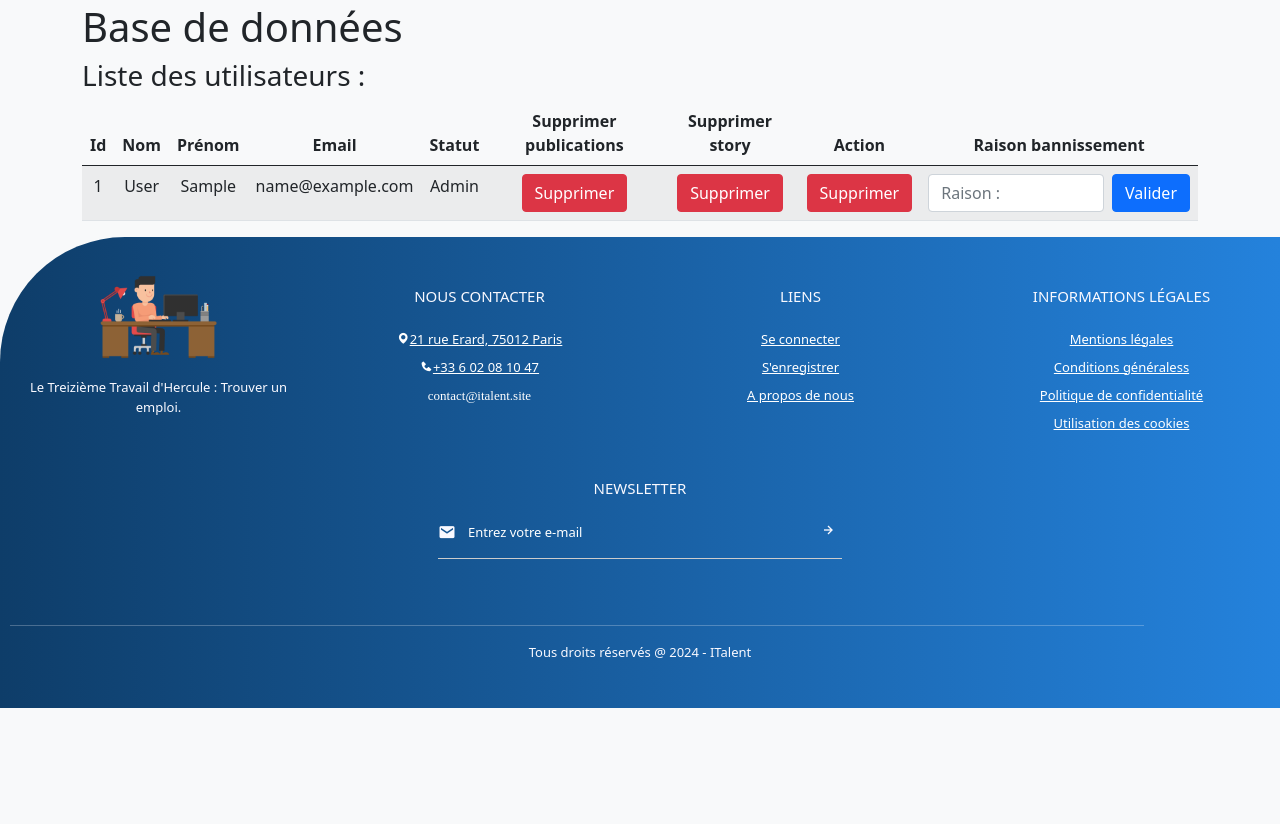
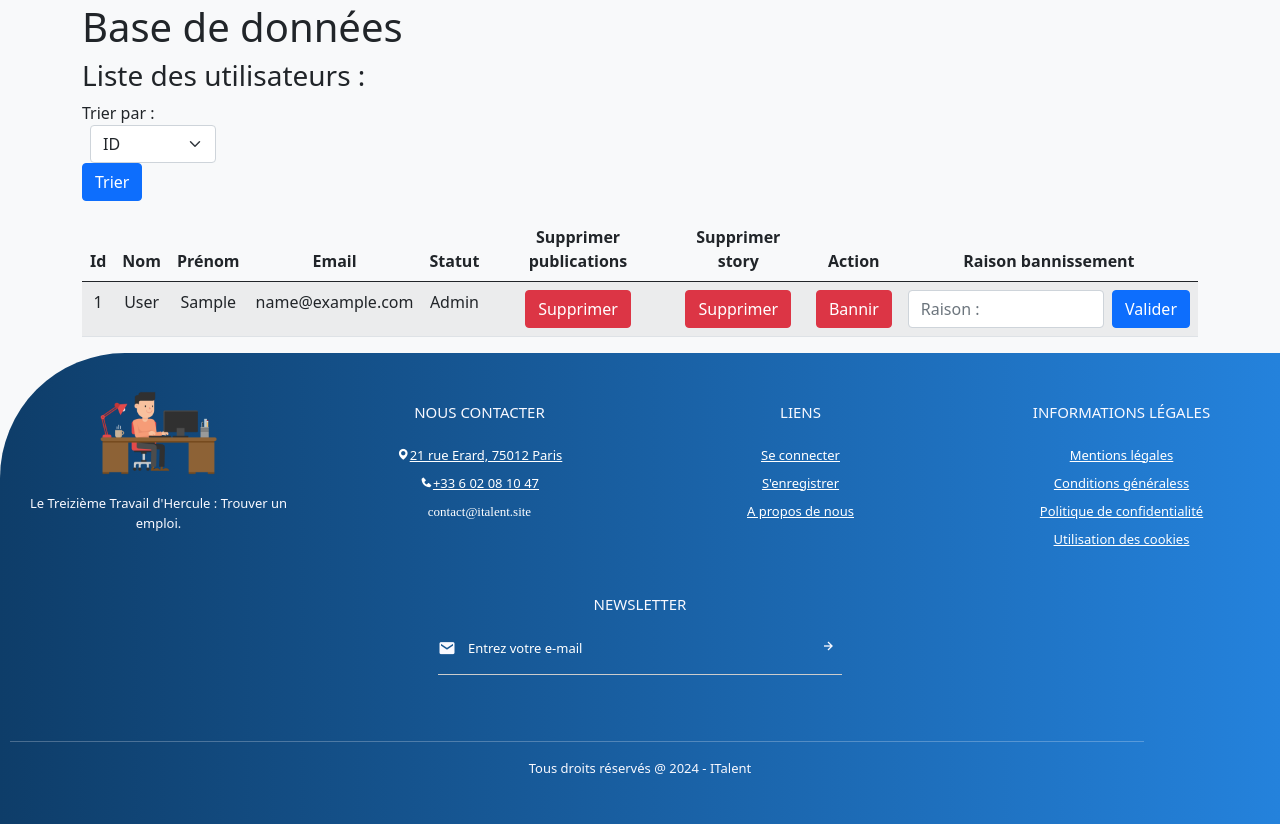
Before and after one commit to jaille75014/ITalent, a PHP site: page /admin.php in a window 1280 px wide. Shown: the part 119-943 px from the top of the page. Before the commit the page ends 827 px from the top, so only its background shows below. Run offline with PHP 8.4, Linux system fonts and the light colour scheme; the visitor is signed in with stand-in values (Sample User, id 1); tables that the repository leaves empty or names only in its code hold one stand-in row (values such as "Sample post").

Commit message:
modified:   admin.php

```diff
--- a/admin.php
+++ b/admin.php
@@ -65,6 +65,19 @@
             <h1>Base de données</h1>
             <h3>Liste des utilisateurs :</h3>
 
+            <div class="d-flex justify-content-between mb-3">
+                <form method="get" class="form-inline">
+                    <label for="sort_by">Trier par :</label>
+                    <select name="sort_by" id="sort_by" class="form-select mx-2">
+                        <option value="user_id">ID</option>
+                        <option value="email">Email</option>
+                        <option value="lastname">Nom</option>
+                        <option value="firstname">Prénom</option>
+                    </select>
+                    <button type="submit" class="btn btn-primary">Trier</button>
+                </form>
+            </div>
+
             <div class="table-responsive">
                 <table class="table table-striped">
                     <thead>
@@ -108,7 +121,7 @@
                             <td class="text-center">
                                 <form method="post">
                                     <input type="hidden" name="user_id" value="<?php echo $user['user_id']; ?>">
-                                    <button type="submit" class="btn btn-danger" name="delete_user">Supprimer</button>
+                                    <button type="submit" class="btn btn-danger" name="delete_user">Bannir</button>
                                 </form>
                             </td>
                             <td class="text-center">
@@ -124,6 +137,7 @@
                 </table>
             </div>
 
+
         </div>
     </main>
 
```
